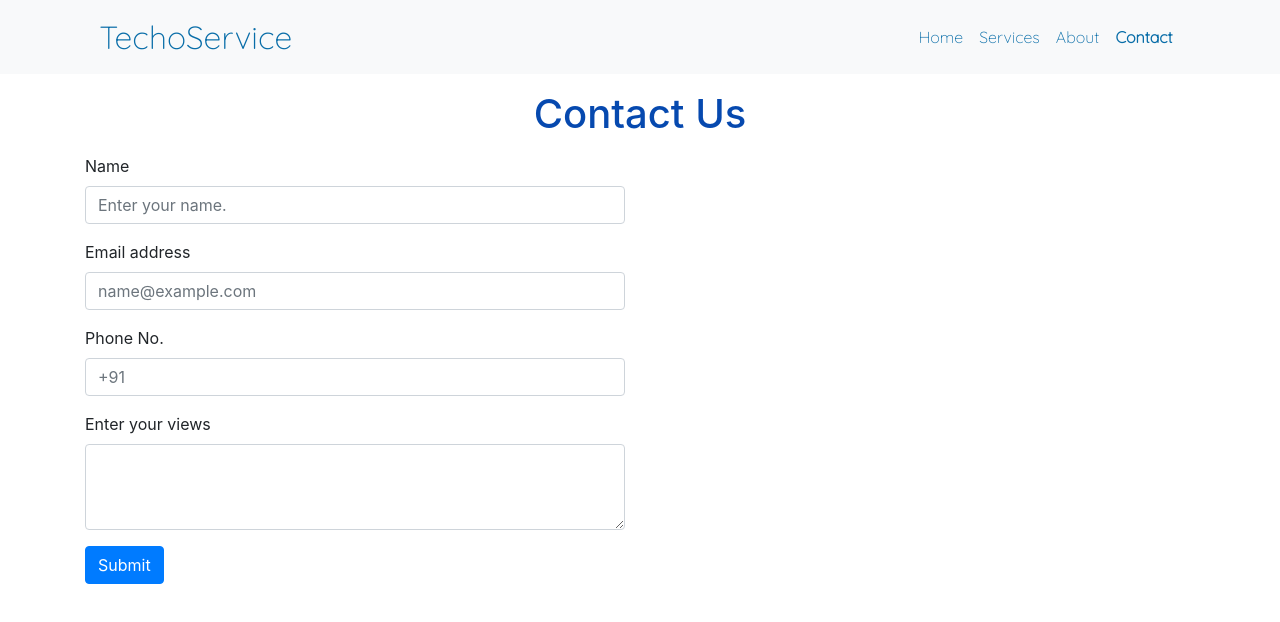
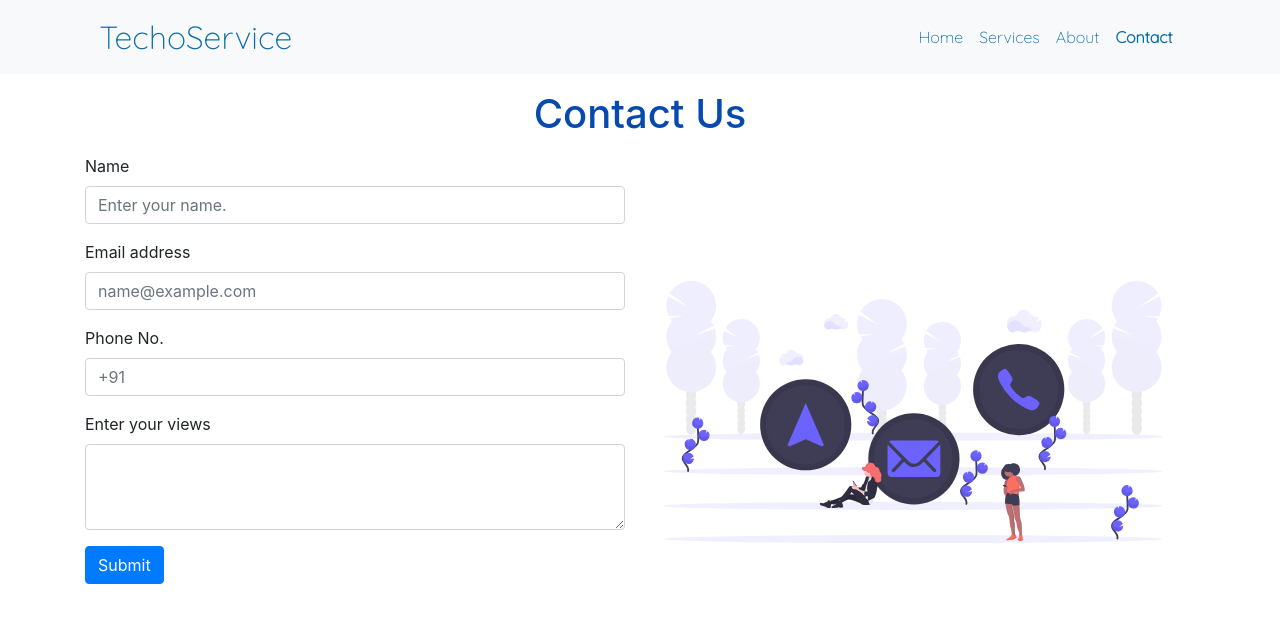
Before and after one commit to umangag07/Reactjs-Projects, a React (Create React App) app in the folder techo_service-website/: page /contact in a window 1280 px wide. Shown: the top 622 px of the page. Built offline with nearby package versions, Linux system fonts and the light colour scheme.

Commit message:
Added the photo

```diff
--- a/techo_service-website/src/Contact.jsx
+++ b/techo_service-website/src/Contact.jsx
@@ -1,6 +1,10 @@
 import React from "react";
+import contact_us from "../src/images/contact_us.svg";
 
 const Contact = () => {
+ const handleSubmit = ()=>{
+    window.alert("Your form is submited")
+  }
   return (
     <>
       <div className="my-3">
@@ -8,8 +12,8 @@ const Contact = () => {
       </div>
       <div className="container contacts">
         <div className="row">
-          <div className="col-md-6 col-10 mx auto">
-            <form action="">
+          <div className="col-md-6 col-10 mx-left">
+            <form action="/" onSubmit={handleSubmit}>
               <div class="form-group">
                 <label for="exampleFormControlInput1">Name</label>
                 <input
@@ -47,8 +51,19 @@ const Contact = () => {
                   rows="3"
                 ></textarea>
               </div>
-              <button type="submit" class="btn btn-primary">Submit</button>
+              <button type="submit" class="btn btn-primary">
+                Submit
+              </button>
             </form>
+          </div>
+          <div className="col-lg-4 order-2 order-lg-1 mt-2 ml-lg-2 d-flex justify-content-center flex-column">
+            <img
+              src={contact_us}
+              className="img-animation"
+              width="500px"
+              height="500px"
+              alt="img"
+            />
           </div>
         </div>
       </div>
```
Also changed, not shown: techo_service-website/src/images/contact_us.svg (added).
